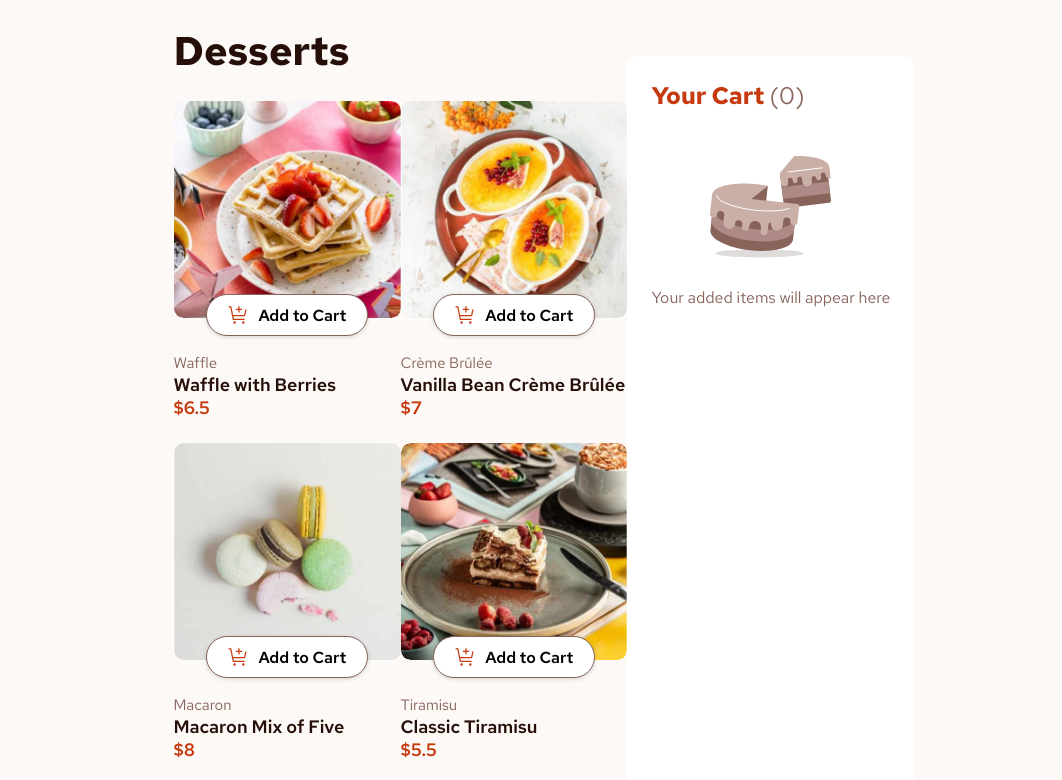
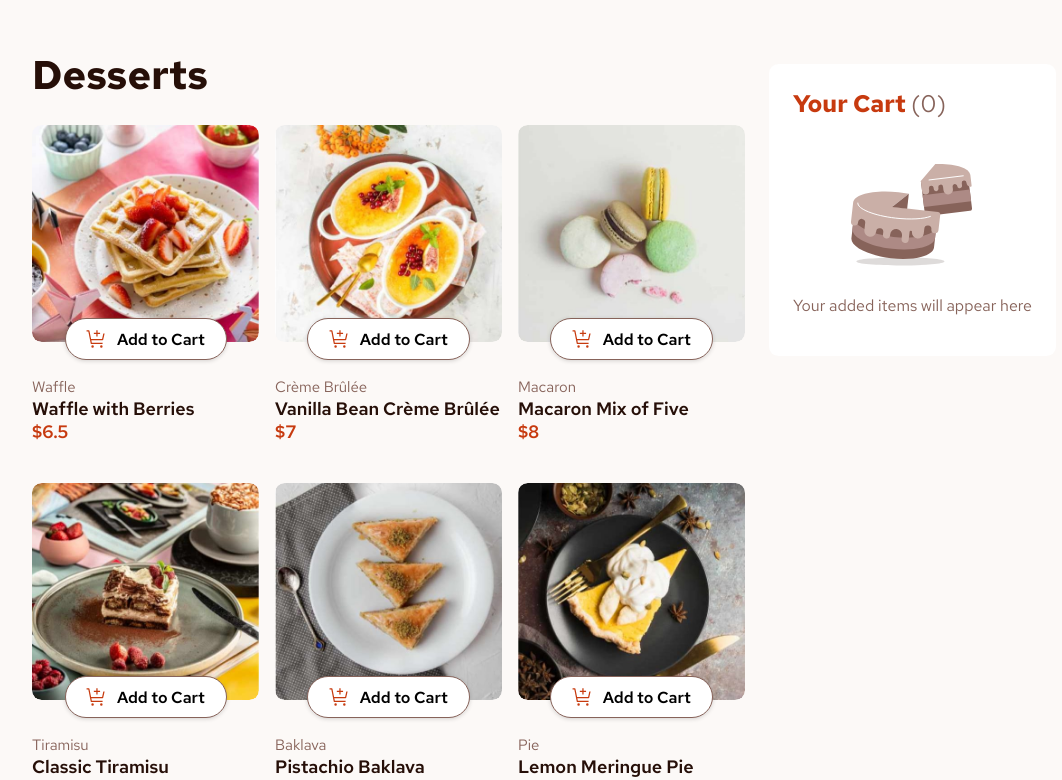
Before and after one commit to Oghenetega16/product-list-with-cart, a React (Vite) app: page / in a window 1280 px wide. Shown: the top 780 px of the page, without its empty margins (96-1158 px from the left). Built offline with nearby package versions, Linux system fonts and the light colour scheme.

Commit message:
In progwidth: 350px;ress

```diff
--- a/src/App.jsx
+++ b/src/App.jsx
@@ -22,12 +22,12 @@ export default function App() {
     }
 
     return (
-        <>
+        <div className='container'>
             <main>
                 <Products clickedItems={clickedItems} setClickedItems={setClickedItems} quantities={quantities} setQuantities={setQuantities} />
                 <CartDetails clickedItems={clickedItems} setClickedItems={setClickedItems} quantities={quantities} setQuantities={setQuantities} confirm={confirm} setConfirm={setConfirm} totalPrice={totalPrice} />
             </main>
             {confirm === true && <ConfirmModal clickedItems={clickedItems} quantities={quantities} totalPrice={totalPrice} onReset={handleReset} />}
-        </>
+        </div>
     )
 }
--- a/src/components/ConfirmModal.jsx
+++ b/src/components/ConfirmModal.jsx
@@ -11,6 +11,8 @@ export default function ConfirmModal({ clickedItems, quantities, totalPrice, onR
     }, [])
 
     return (
+        <>
+        <div className="modal-backdrop"></div>
         <div className="confirm">
             <img src="./assets/images/icon-order-confirmed.svg" alt="" />
             <h1>Order Confirmed</h1>
@@ -46,5 +48,6 @@ export default function ConfirmModal({ clickedItems, quantities, totalPrice, onR
                 <button onClick={onReset}>Start New Order</button>
             </div>
         </div>
+        </>
     )
 }
--- a/src/index.css
+++ b/src/index.css
@@ -25,7 +25,6 @@ body {
     background: var(--bg-color);
     display: grid;
     place-content: center;
-    position: relative;
 }
 
 span {
@@ -64,6 +63,7 @@ main {
     height: 100%;
     object-fit: cover;
     border-radius: .6rem;
+    cursor: pointer;
 }
 
 .cart-btn {
@@ -274,24 +274,26 @@ main {
     color: #fff;
     font-weight: 600;
     font-size: 16px;
+    cursor: pointer;
+}
+
+.container {
+    position: relative;
 }
 
 .confirm {
     background: #fff;
     padding: 2rem 1.5rem;
-    border-radius: 1rem 1rem 0 0;
+    border-radius: .8rem .8rem 0 0;
     position: absolute;
-    top: 6rem;
-    left: 0;
-    width: 100%;
-    height: calc(100vh - 5rem);
-    overflow: auto;
-    z-index: 9999;
+    top: 4rem;
+    height: 100%;
+    z-index: 999;
 }
 
 .confirm h1 {
     margin-bottom: 0;
-    width: 60px;
+    margin-top: .8rem;
 }
 
 .confirm-order {
@@ -335,17 +337,81 @@ main {
     font-weight: 600;
 }
 
-/* .no-scroll {
+.modal-backdrop {
+    position: fixed;
+    inset: 0;
+    background-color: rgba(0, 0, 0, 0.5);
+    z-index: 998;
     overflow: hidden;
-} */
+}
 
-@media (min-width: 768px) {
+@media (min-width: 640px) {
     main {
         display: flex;
+        flex-direction: column;
     }
 
     .desserts {
         display: grid;
         grid-template-columns: 1fr 1fr;
+        gap: 1.5rem;
+    }
+
+    .confirm {
+        width: 350px;
+        position: absolute;
+        top: 20%;
+        left: 50%;
+        transform: translate(-50%, -50%);
+        height: fit-content;
+        border-radius: .8rem;
     }
 }
+
+@media (min-width: 768px) {
+    main {
+        display: flex;
+        flex-direction: row;
+        gap: 1rem;
+    }
+
+    .desserts {
+        display: grid;
+        grid-template-columns: repeat(2, 1fr);
+        gap: 1rem;
+    }
+
+    .cart-details {
+        margin-top: 1rem;
+        height: fit-content;
+    }
+
+    .confirm h1 {
+        width: fit-content;
+    }
+}
+
+@media (min-width: 1024px) {
+    body {
+        place-content: center;
+    }
+
+    main {
+        margin: 3rem;
+        gap: 1.5rem;
+    }
+
+    .desserts {
+        grid-template-columns: repeat(3, 1fr);
+    }
+
+    .confirm {
+        border-radius: 1rem;
+        width: 500px;
+        position: absolute;
+        top: 50%;
+        left: 50%;
+        transform: translate(-50%, -50%);
+        height: fit-content;
+    }
+}
```
Lines whose indentation alone changed are shown as unchanged.
